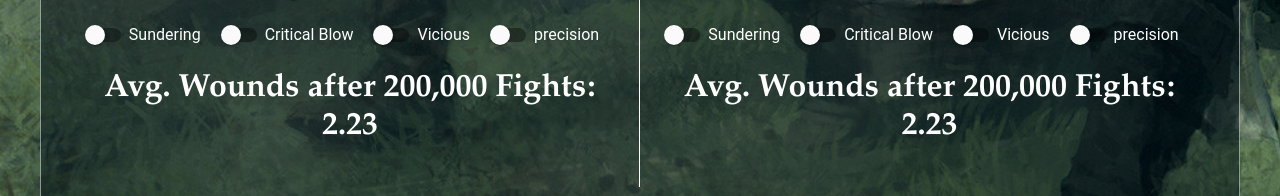
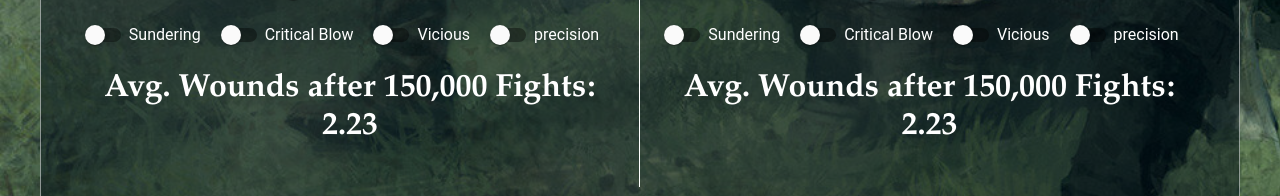
Before and after one commit to Chris-something/asoiaf-damage-tester, an Angular app: page / in a window 1280 px wide. Shown: the part 1117-1313 px from the top of the page. Built offline with nearby package versions, Linux system fonts and the light colour scheme.

Commit message:
added a tiny debounce for smoother ui

```diff
--- a/src/app/result/result.component.ts
+++ b/src/app/result/result.component.ts
@@ -1,7 +1,7 @@
 import {Component, Input, OnInit} from '@angular/core';
 import {combineLatest, Observable, Subject} from "rxjs";
 import {IAttacker, IDefender} from "../app.component";
-import {map} from "rxjs/operators";
+import {debounceTime, map} from "rxjs/operators";
 
 @Component({
   selector: 'app-result',
@@ -13,7 +13,7 @@ export class ResultComponent implements OnInit {
   @Input() attacker$: Observable<IAttacker>;
   @Input() defender$: Observable<IDefender>;
 
-  amountOfIterations = 200000;
+  amountOfIterations = 150000;
   private iterationArray = this.arrayFromLength(this.amountOfIterations);
 
   wounds$;
@@ -32,8 +32,10 @@ export class ResultComponent implements OnInit {
   }
 
   iterate(): Observable<number[]> {
-    return combineLatest([this.attacker$, this.defender$]).pipe(map(([attacker, defender]) => {
-      return this.iterationArray.map(_ => this.getWounds(attacker, defender))
+    return combineLatest([this.attacker$, this.defender$]).pipe(
+      debounceTime(100),
+      map(([attacker, defender]) => {
+        return this.iterationArray.map(_ => this.getWounds(attacker, defender))
     }));
   }
 
```
